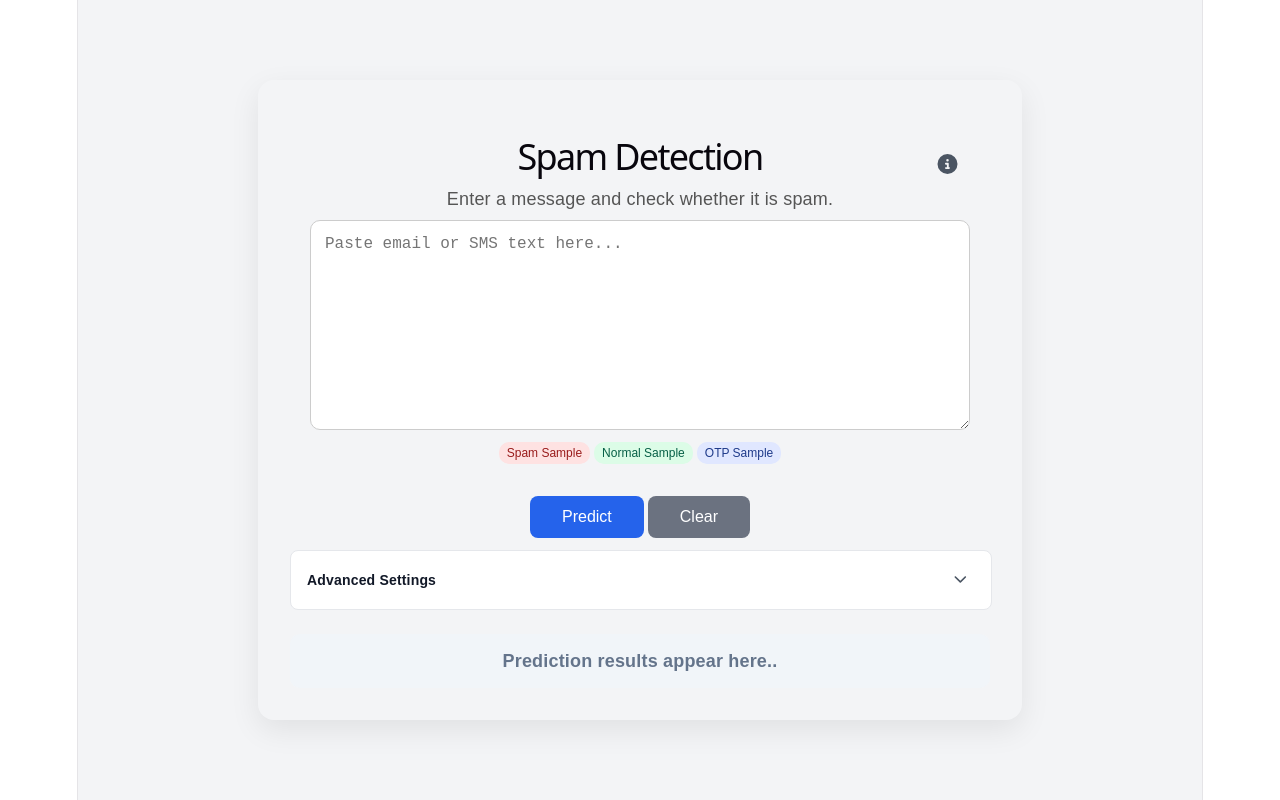
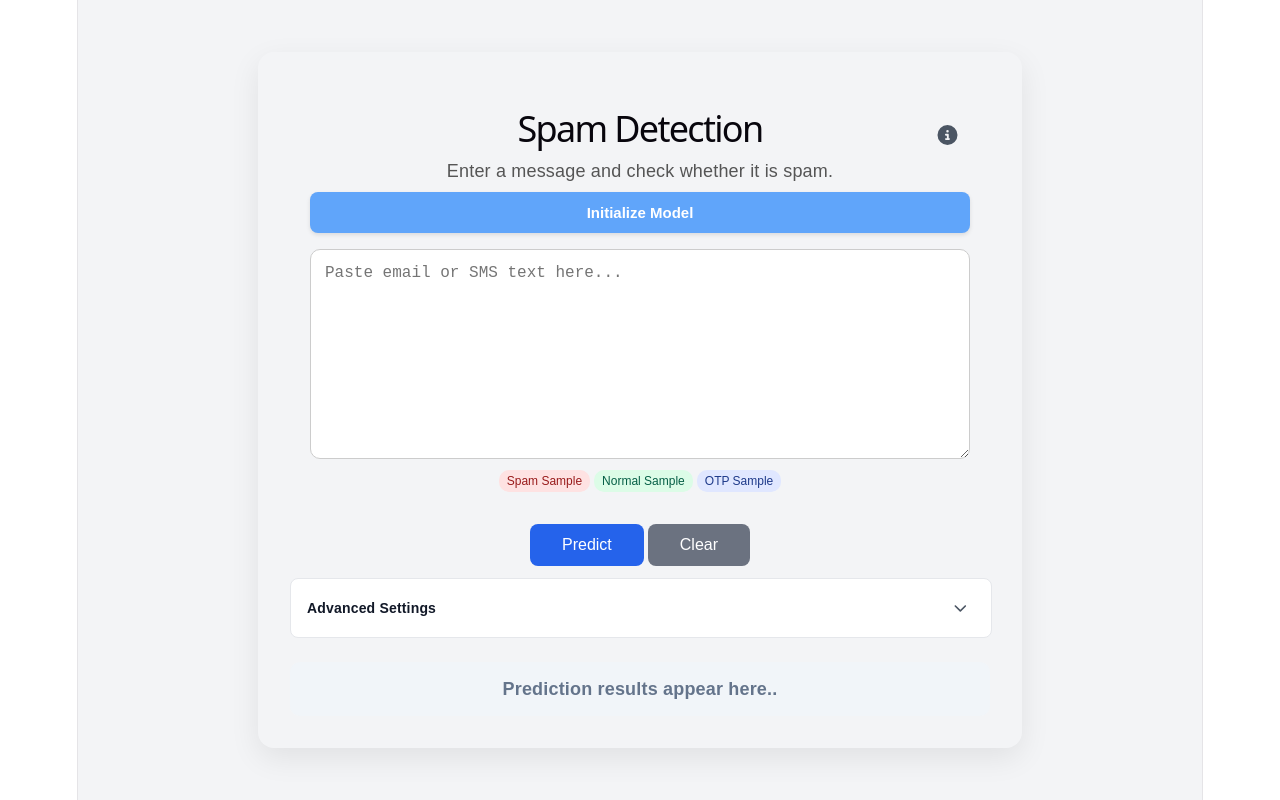
Before and after one commit to 0Jayesh/Email_Spam_Detection, a React app in the folder frontend/: page / in a window 1280 px wide. Built offline with nearby package versions, Linux system fonts and the light colour scheme; the HTML template or start-up script is replaced by a standard one.

Commit message:
Initialise model button

```diff
--- a/frontend/src/App.jsx
+++ b/frontend/src/App.jsx
@@ -21,6 +21,8 @@ function App() {
   const [metrics, setMetrics] = useState(null);
   const [paramsModalOpen, setParamsModalOpen] = useState(false);
   const [currentParams, setCurrentParams] = useState(null);
+  const [isInitialized, setIsInitialized] = useState(false);
+  const [initLoading, setInitLoading] = useState(false);
 
   const styles = {
     page: {
@@ -121,6 +123,47 @@ function App() {
       borderRadius: "10px",
       cursor: "pointer",
       fontSize: "12px",
+    },
+    initButton: {
+      width: "calc(90% + 30px)",
+      padding: "12px",
+      marginBottom: "16px",
+      // background: isInitialized ? "#10B981" : "#3B82F6",
+      background: isInitialized ? "#10B981" : "#60A5FA",
+      color: "#fff",
+      border: "none",
+      borderRadius: "8px",
+      cursor: "pointer",
+      fontSize: "15px",
+      fontWeight: "bold",
+      boxShadow: "0 2px 4px rgba(0,0,0,0.1)",
+      transition: "background 0.2s ease",
+    },
+    // initButton: {
+    //   width: "calc(90% + 30px)",
+    //   padding: "12px 32px", // Updated to match the Predict button's horizontal padding
+    //   marginBottom: "16px",
+    //   background: isInitialized ? "#059669" : "#2563EB", // Matches Predict button blue, and green when active
+    //   color: "#fff",
+    //   border: "none",
+    //   borderRadius: "8px", // Matches Predict button border-radius
+    //   cursor: "pointer",
+    //   fontSize: "16px", // Matches Predict button font size
+    //   fontWeight: "normal", // Matches Predict button weight
+    //   boxShadow: "none", // Remove extra shadow for a flatter, matching look
+    //   transition: "background 0.2s ease",
+    // },
+    initButtonDisabled: {
+      width: "calc(90% + 30px)",
+      padding: "12px",
+      marginBottom: "16px",
+      background: "#9CA3AF",
+      color: "#fff",
+      border: "none",
+      borderRadius: "8px",
+      cursor: "not-allowed",
+      fontSize: "15px",
+      fontWeight: "bold",
     },
     result: {
       marginTop: "16px",
@@ -241,6 +284,13 @@ function App() {
   }
 
   const handlePredict = async () => {
+
+    if (!isInitialized) {
+      setError("Please initialize the model before making predictions.");
+      setResult("");
+      return;
+    }
+
     if (!text.trim()) {
       setError("Please enter email or message text.");
       setResult("");
@@ -315,6 +365,39 @@ function App() {
       }, 3500);
     } finally {
       setTraining(false);
+    }
+  };
+
+  const handleInitialTraining = async () => {
+    try {
+      setInitLoading(true);
+      setError("");
+
+      const response = await fetch(`${BASE_URL}/train`, {
+        method: "POST",
+        headers: { "Content-Type": "application/json" },
+        body: JSON.stringify({
+          C: parseFloat(cParam),
+          penalty: penalty,
+          solver: solver,
+        }),
+      });
+
+      const data = await response.json();
+
+      if (!response.ok) {
+        throw new Error(data.error || "Initialization failed");
+      }
+
+      setIsInitialized(true);
+      setShowToast(true);
+      setTimeout(() => setShowToast(false), 3500);
+      setMetrics(data.evaluation_on_test_set || data.evaluation_on_test_set);
+    } catch (err) {
+      setErrorToast(true);
+      setTimeout(() => setErrorToast(false), 3500);
+    } finally {
+      setInitLoading(false);
     }
   };
 
@@ -500,7 +583,14 @@ function App() {
           </button>
         </div>
         <p style={styles.subtitle}>Enter a message and check whether it is spam.</p>
-
+        <button
+            // style={isInitialized ? styles.initButton : styles.initButton}
+            style={isInitialized ? styles.initButton : {...styles.initButton, animation: "pulse 1.5s infinite"}}
+            onClick={handleInitialTraining}
+            disabled={initLoading || isInitialized}
+           >
+              {initLoading ? "Training in progress..." : isInitialized ? "✔️ Model Initialized" : "Initialize Model"}
+        </button>
         <textarea
           style={styles.textarea}
           rows="10"
```
